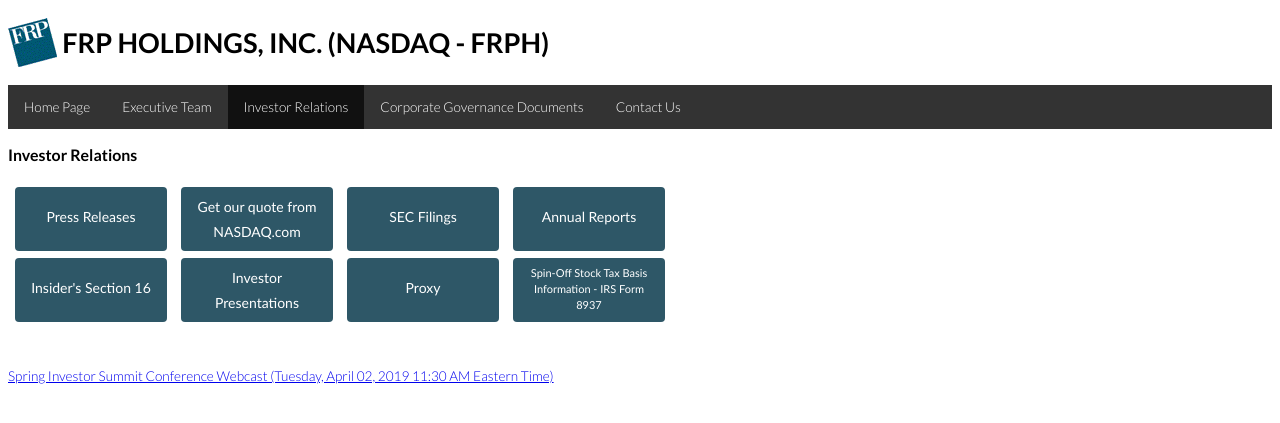
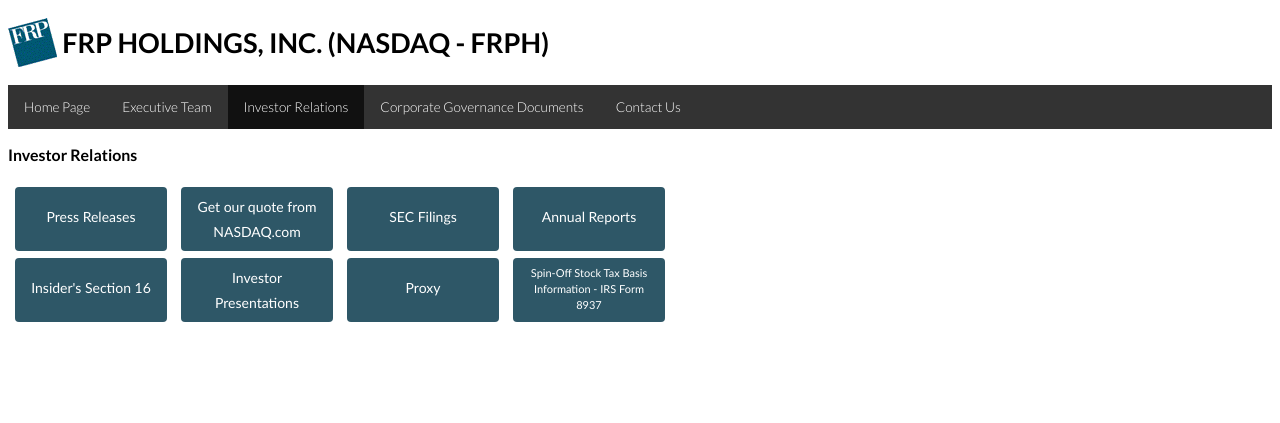
Before and after one commit to frpholdings/frpholdings.github.io, a Jekyll site: the page built from investor-relations.md, in a window 1280 px wide. Shown: the top 423 px of the page. Built offline with Jekyll 4.4.1, drawn with Linux system fonts in a browser that asks for light colours.

Commit message:
Update investor-relations.md

```diff
--- a/investor-relations.md
+++ b/investor-relations.md
@@ -61,5 +61,5 @@
 </div>
 <br>
 <br>
-<a href="https://www.webcaster4.com/Webcast/Page/2038/29968" >Spring Investor Summit Conference Webcast (Tuesday, April 02, 2019
-11:30 AM Eastern Time)</a>
+<!--<a href="https://www.webcaster4.com/Webcast/Page/2038/29968" >Spring Investor Summit Conference Webcast (Tuesday, April 02, 2019
+11:30 AM Eastern Time)</a>-->
```
